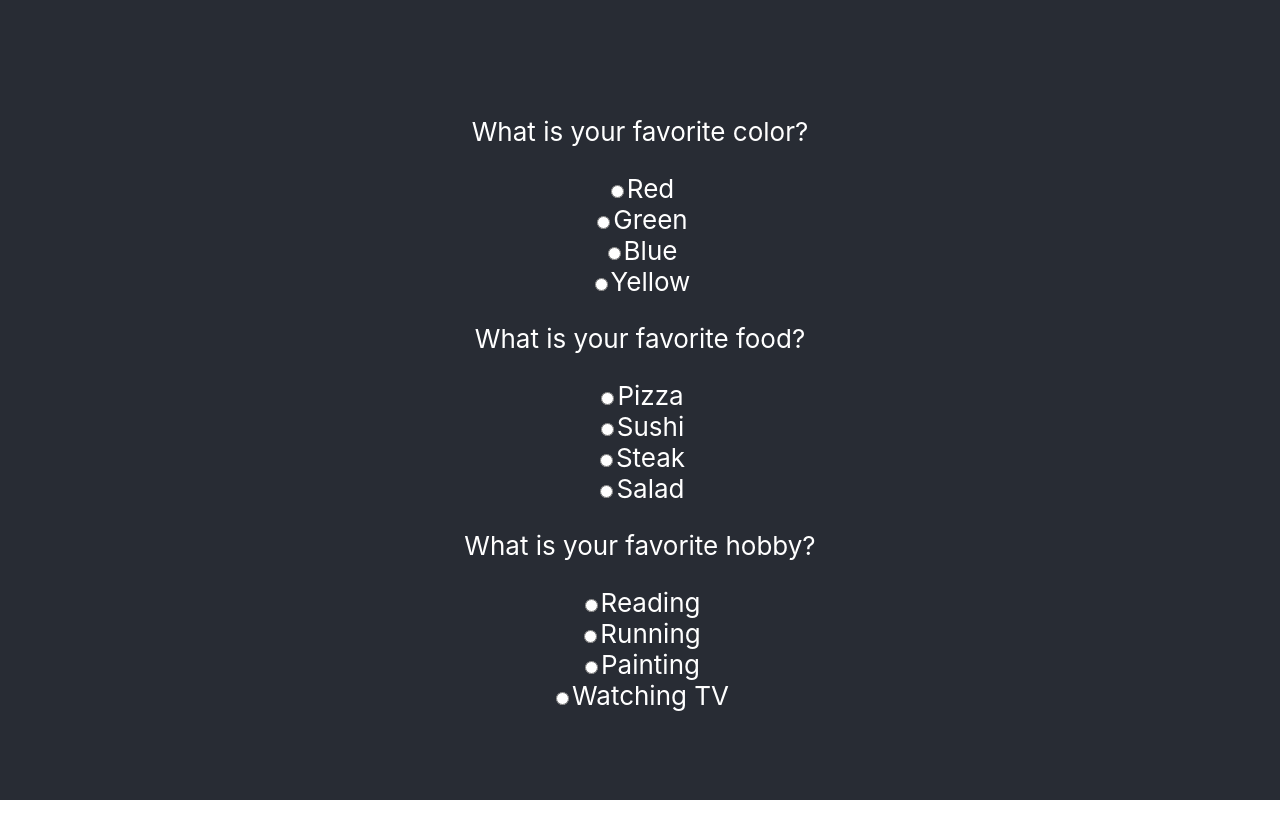
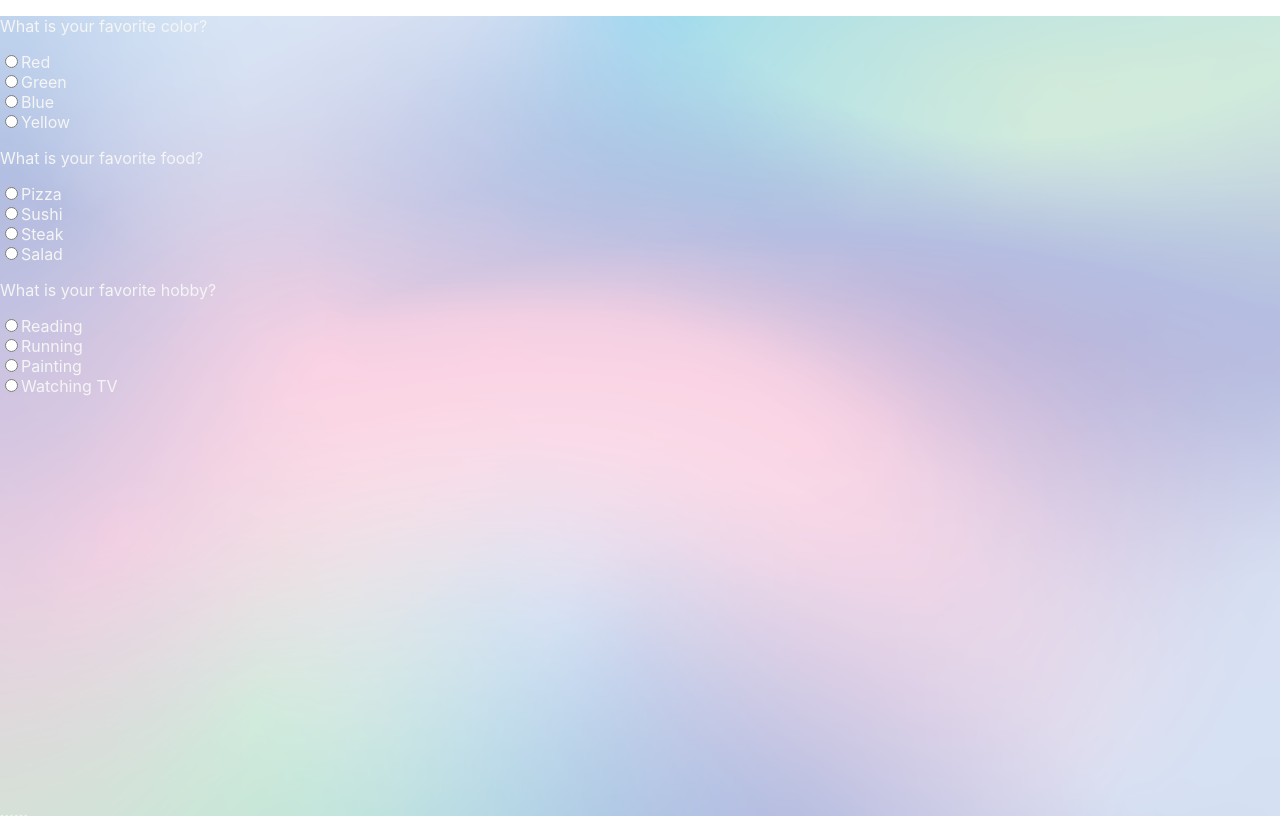
Before and after one commit to chayakusi/PrismSpace, a React (Create React App) app: page / in a window 1280 px wide. Built offline with nearby package versions, Linux system fonts and the light colour scheme.

Commit message:
added background

```diff
--- a/src/App.js
+++ b/src/App.js
@@ -1,11 +1,17 @@
 
 import Questionnaire from './Questionnaire';
 import './App.css';
+import image from '../src/assets/background.png'
 
 function App() {
   return (
-    <div className="App">
-      <header className="App-header">
+    <div style={{
+      backgroundImage: 'url('+image+')',
+      backgroundSize: "cover",
+      height: "100vh",
+      color: "#f5f5f5"
+    }}>
+      <header>
       <Questionnaire />
       </header>
     </div>
--- a/src/Questionnaire.js
+++ b/src/Questionnaire.js
@@ -1,5 +1,4 @@
 import React, { useState } from 'react';
-
 const Questionnaire = () => {
   const [answers, setAnswers] = useState({});
   const questions = [
--- /dev/null
+++ b/src/background.js
@@ -0,0 +1,15 @@
+import React from 'react';
+
+const Background = () => {
+  const styles = {
+    backgroundImage: 'url(../assests/background.png)',
+    height: '100vh',
+    backgroundSize: 'cover',
+    backgroundRepeat: 'no-repeat',
+    backgroundPosition: 'center center',
+  };
+
+  return <div style={styles} />;
+};
+
+export default Background;
```
Also changed, not shown: src/assets/background.png (added), 1 other file (tests, documents, lock files or other folders).
